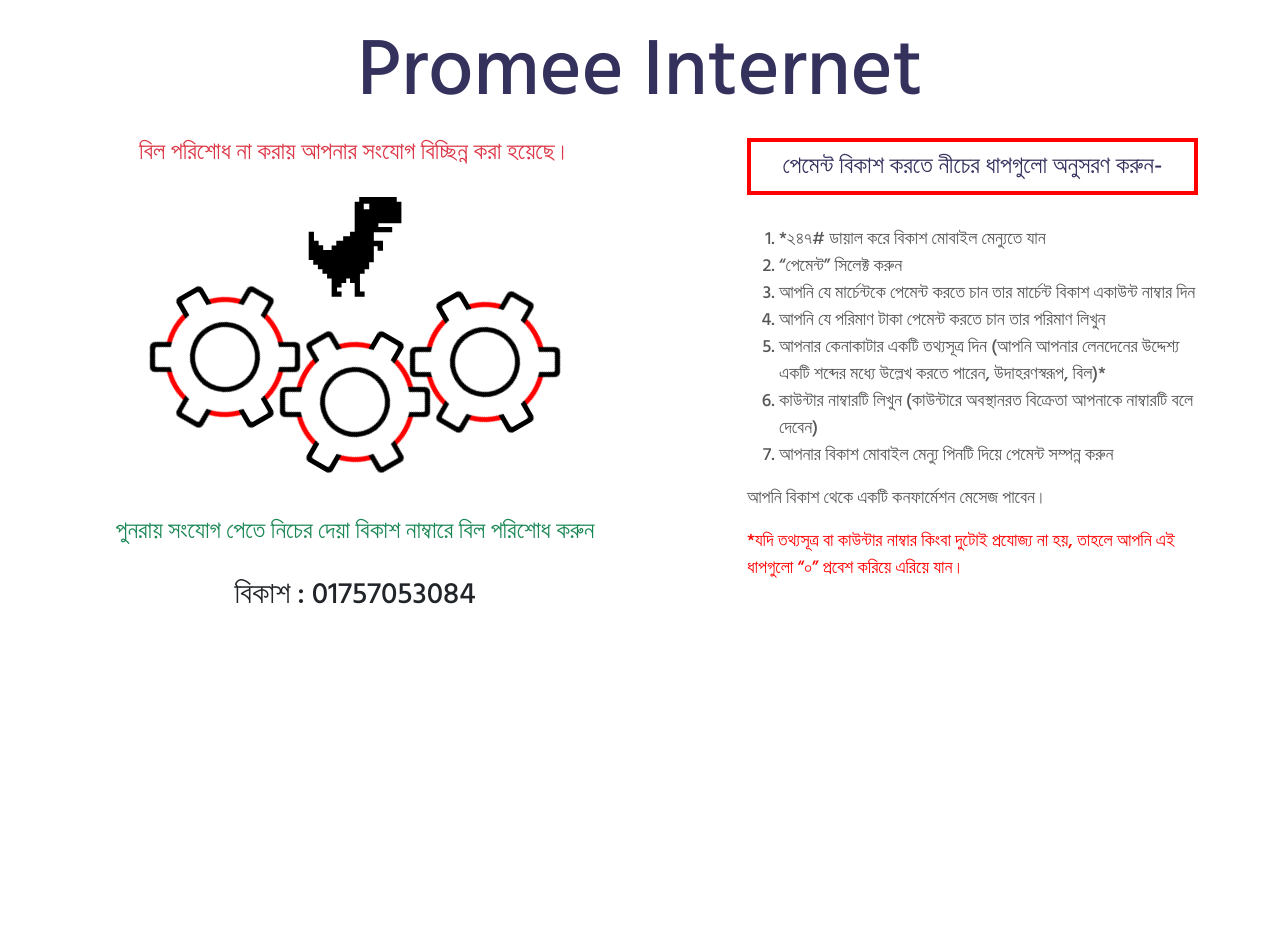
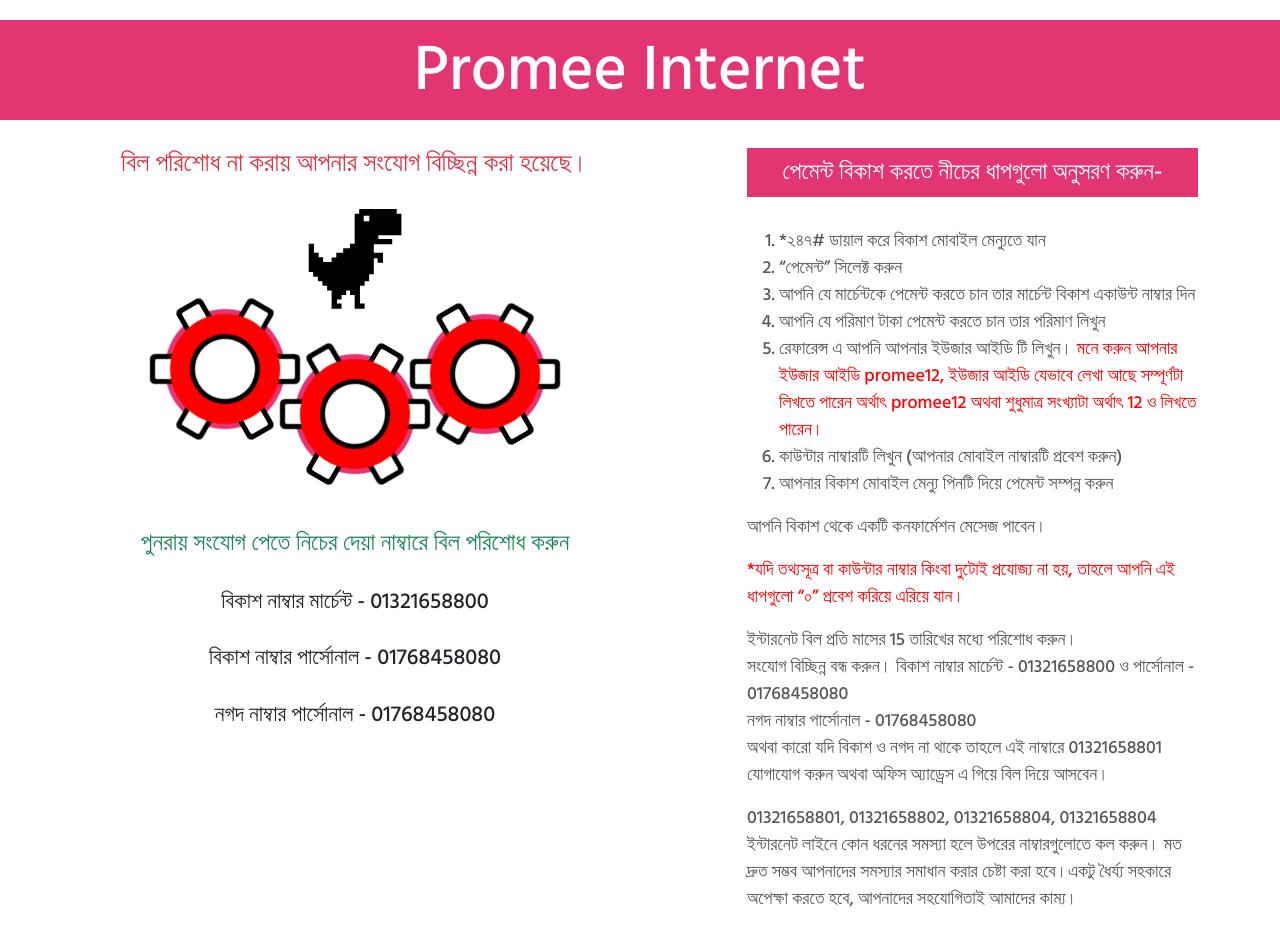
Before and after one commit to SMRsaimon/landingPageNoInternet, a plain HTML site: page index.html in a window 1280 px wide. Before the commit the page ends 800 px from the top, so only its background shows below. Drawn offline with nearby package versions, Linux system fonts and the light colour scheme; a web font is replaced by a local one.

Commit message:
g fhdukj

```diff
--- a/index.html
+++ b/index.html
@@ -34,9 +34,9 @@
       }
       h1 {
         margin-top: 20px;
-        color:#34315D;
+        color:white;
         font-family: "Hind Siliguri", sans-serif;
-        font-size: 5rem;
+        font-size: 4rem;
         line-height: 5rem;
         font-weight: 200;
         text-align: center;
@@ -77,7 +77,7 @@
 
       .number {
         font-family: "Hind Siliguri", sans-serif;
-        font-size: 30px;
+        font-size: 22px;
       }
       .gears {
         position: relative;
@@ -92,7 +92,7 @@
         height: 120px;
         margin: 0 auto;
         border-radius: 50%;
-        background: red;
+        background: #e43573;
       }
       .gear:before {
         position: absolute;
@@ -103,7 +103,7 @@
         z-index: 2;
         content: "";
         border-radius: 50%;
-        background: var(--main-color);
+        background: red;
       }
       .gear:after {
         position: absolute;
@@ -249,15 +249,20 @@
           display: flex;
           justify-content: center;
       }
+      .text-danger{
+          color: red;
+          font-size: 26px;
+      }
     </style>
   </head>
 
-  <body style="margin-bottom: 20px; margin-top: 10px;">
+  <body style="margin-bottom: 20px; ">
+
+        <h1 style="background-color: #e43573; padding: 10px; " class="text-center">Promee Internet</h1>
+
     <div class="container">
         <div class="row">
-            <div class="col-md-12">
-                <h1 class="text-center">Promee Internet</h1>
-            </div>
+
 
             <div class="col-md-6">
 
@@ -324,9 +329,11 @@
                 <div class="row">
                     <div class="col-md-12">
                       <h2 class="text-success">
-                        <b>পুনরায় সংযোগ পেতে নিচের দেয়া বিকাশ নাম্বারে বিল পরিশোধ করুন</b>
+                        <b>পুনরায় সংযোগ পেতে নিচের দেয়া  নাম্বারে বিল পরিশোধ করুন</b>
                       </h2>
-                      <h2 class="number">বিকাশ : 01757053084</h2>
+                      <h2 class="number">বিকাশ নাম্বার মার্চেন্ট -  01321658800   </h2>
+                      <h2 class="number">বিকাশ নাম্বার পার্সোনাল - 01768458080 </h2>
+                      <h2 class="number">নগদ নাম্বার পার্সোনাল - 01768458080 </h2>
                     </div>
                   </div>
 
@@ -337,9 +344,9 @@
 
 
 
-                    <h2 style="    border: 4px solid red;
+                    <h2 style="background-color: #e43573 ;
                     padding: 10px; font-size: 24px;
-                font-weight: 500; color:#34315D">পেমেন্ট বিকাশ করতে নীচের ধাপগুলো অনুসরণ করুন-</h2>
+                font-weight: 500; color:white">পেমেন্ট বিকাশ করতে নীচের ধাপগুলো অনুসরণ করুন-</h2>
 
                     <ol>
                       <li>*২৪৭# ডায়াল করে বিকাশ মোবাইল মেন্যুতে যান</li>
@@ -350,12 +357,10 @@
                       </li>
                       <li>আপনি যে পরিমাণ টাকা পেমেন্ট করতে চান তার পরিমাণ লিখুন</li>
                       <li>
-                        আপনার কেনাকাটার একটি তথ্যসূত্র দিন (আপনি আপনার লেনদেনের উদ্দেশ্য
-                        একটি শব্দের মধ্যে উল্লেখ করতে পারেন, উদাহরণস্বরূপ, বিল)*
+                        রেফারেন্স এ আপনি আপনার ইউজার আইডি টি লিখুন। <span style="color: red;"> মনে করুন আপনার ইউজার আইডি promee12, ইউজার আইডি যেভাবে লেখা আছে সম্পূর্ণটা লিখতে পারেন অর্থাৎ promee12 অথবা শুধুমাত্র সংখ্যাটা অর্থাৎ 12 ও লিখতে পারেন।</span>
                       </li>
                       <li>
-                        কাউন্টার নাম্বারটি লিখুন (কাউন্টারে অবস্থানরত বিক্রেতা আপনাকে
-                        নাম্বারটি বলে দেবেন)
+                        কাউন্টার নাম্বারটি লিখুন (আপনার মোবাইল নাম্বারটি প্রবেশ করুন)
                       </li>
                       <li>আপনার বিকাশ মোবাইল মেন্যু পিনটি দিয়ে পেমেন্ট সম্পন্ন করুন</li>
                     </ol>
@@ -365,6 +370,10 @@
                       *যদি তথ্যসূত্র বা কাউন্টার নাম্বার কিংবা দুটোই প্রযোজ্য না হয়, তাহলে
                       আপনি এই ধাপগুলো “০” প্রবেশ করিয়ে এরিয়ে যান।
                     </p>
+                    <p>ইন্টারনেট বিল প্রতি মাসের 15 তারিখের মধ্যে পরিশোধ করুন।  <br/> সংযোগ বিচ্ছিন্ন বন্ধ করুন। বিকাশ নাম্বার মার্চেন্ট -  01321658800 ও পার্সোনাল - 01768458080 <br/>
+                      নগদ নাম্বার পার্সোনাল - 01768458080<br/> অথবা কারো যদি বিকাশ ও নগদ  না থাকে তাহলে এই নাম্বারে 01321658801 যোগাযোগ করুন অথবা  অফিস অ্যাড্রেস এ গিয়ে বিল দিয়ে আসবেন।</p>
+                      <p>01321658801, 01321658802, 01321658804, 01321658804 <br/>
+                        ইন্টারনেট লাইনে কোন ধরনের সমস্যা হলে উপরের নাম্বারগুলোতে কল করুন। মত দ্রুত সম্ভব আপনাদের সমস্যার সমাধান করার চেষ্টা করা হবে।একটু ধৈর্য্য সহকারে অপেক্ষা করতে হবে, আপনাদের সহযোগিতাই আমাদের কাম্য।</p>
 
 
             </div>
```
